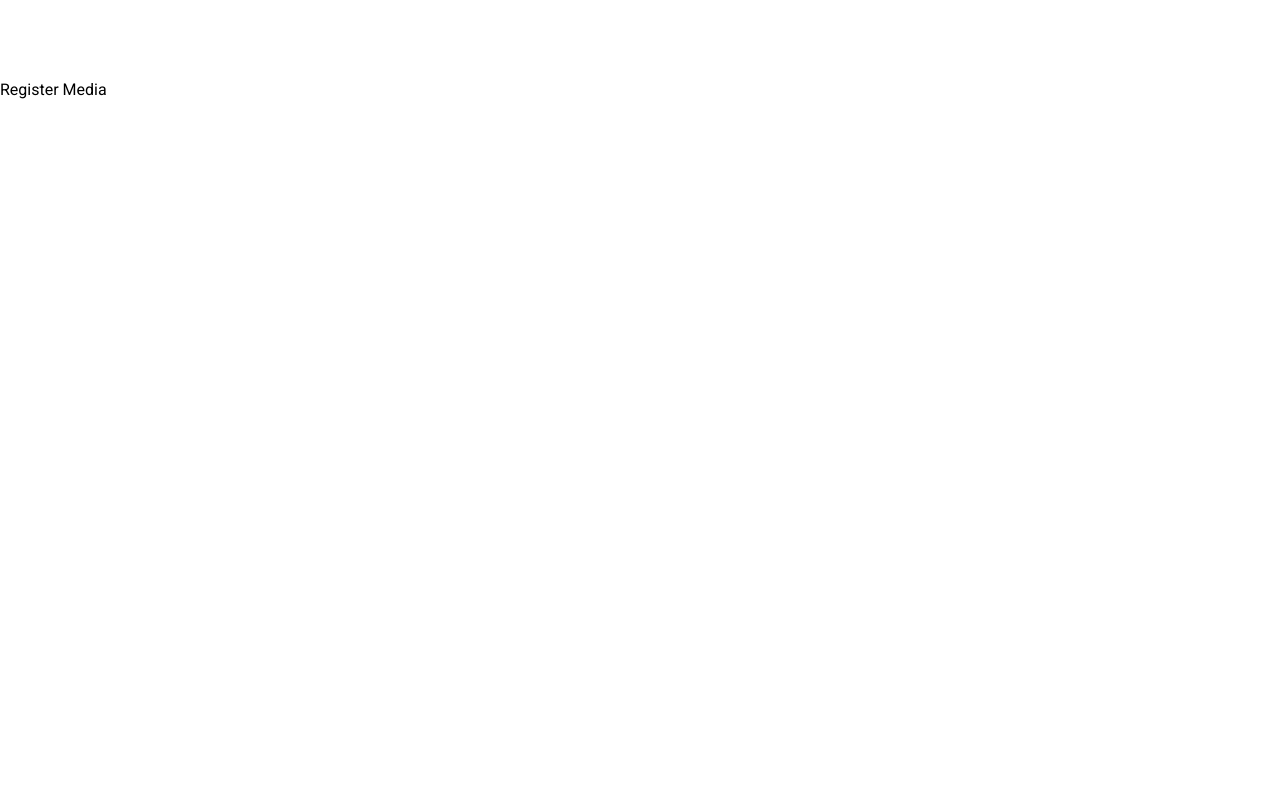
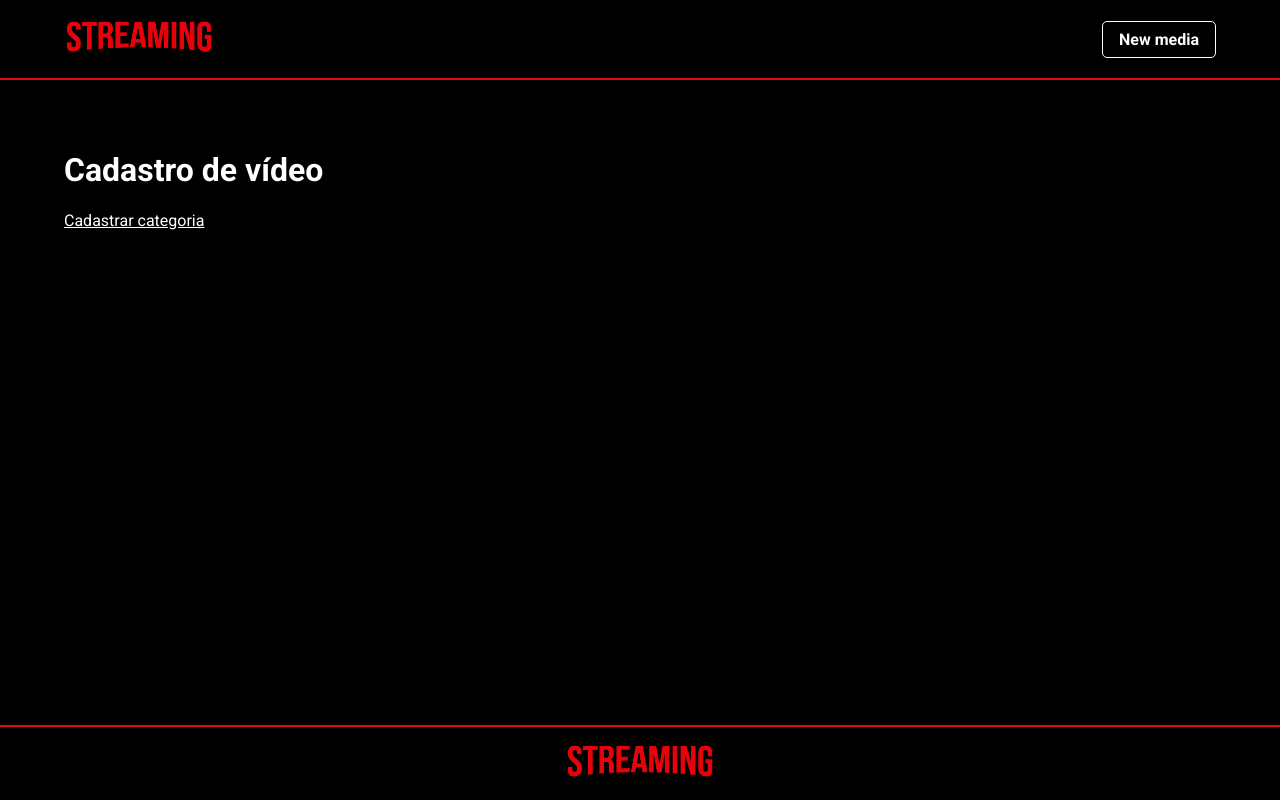
Before and after one commit to gabrielmaciel7/web-streaming, a React (Create React App) app: page /register/media in a window 1280 px wide. Built offline with nearby package versions, Linux system fonts and the light colour scheme.

Commit message:
create pages register

```diff
--- a/src/components/Menu/index.js
+++ b/src/components/Menu/index.js
@@ -1,4 +1,5 @@
 import React from "react";
+import { Link } from "react-router-dom";
 
 import "./styles.css";
 import Logo from "../../assets/img/logo.png";
@@ -7,11 +8,11 @@ import Button from "../Button";
 const Menu = () => {
   return (
     <nav className="Menu">
-      <a href="/">
+      <Link to="/">
         <img className="Logo" src={Logo} alt="Streaming logo" />
-      </a>
+      </Link>
 
-      <Button as="a" className="ButtonLink" href="/">
+      <Button as={Link} className="ButtonLink" to="/register/media">
         New media
       </Button>
     </nav>
--- /dev/null
+++ b/src/components/PageDefault/index.js
@@ -0,0 +1,22 @@
+import React from "react";
+import styled from "styled-components";
+
+import Menu from "../Menu";
+import Footer from "../Footer";
+
+const Main = styled.main`
+  background-color: var(--black);
+  color: var(--white);
+  flex: 1;
+  padding: 50px 5% 0;
+`;
+
+export default function PageDefault({ children }) {
+  return (
+    <>
+      <Menu />
+      <Main>{children}</Main>
+      <Footer />
+    </>
+  );
+}
--- a/src/index.css
+++ b/src/index.css
@@ -1,15 +1,15 @@
 * {
   box-sizing: border-box;
-  font-family: 'Roboto', sans-serif;
+  font-family: "Roboto", sans-serif;
 }
 
 :root {
-  --primary: #E40813;
+  --primary: #e40813;
   --black: #000000;
   --blackLighter: #303030;
-  --grayLight: #F5F5F5;
+  --grayLight: #f5f5f5;
   --grayMedium: #e5e5e5;
-  --white: #FFFFFF;
+  --white: #ffffff;
 }
 
 html,
@@ -21,3 +21,9 @@ body {
 a {
   color: inherit;
 }
+
+#root {
+  min-height: calc(100vh - var(--bodyPaddingTop));
+  display: flex;
+  flex-direction: column;
+}
--- a/src/index.js
+++ b/src/index.js
@@ -4,7 +4,8 @@ import { BrowserRouter, Switch, Route } from "react-router-dom";
 
 import "./index.css";
 import App from "./pages/Home/App";
-import RegisterMedia from "./pages/register/media";
+import RegisterCategory from "./pages/Register/Category";
+import RegisterMedia from "./pages/Register/Media";
 
 const Page404 = () => <div>Page not found.</div>;
 
@@ -13,6 +14,7 @@ ReactDOM.render(
     <Switch>
       <Route exact path="/" component={App} />
       <Route path="/register/media" component={RegisterMedia} />
+      <Route path="/register/category" component={RegisterCategory} />
       <Route component={Page404} />
     </Switch>
   </BrowserRouter>,
--- /dev/null
+++ b/src/pages/Register/Category/index.js
@@ -0,0 +1,14 @@
+import React from "react";
+import { Link } from "react-router-dom";
+
+import PageDefault from "../../../components/PageDefault";
+
+const RegisterCategory = () => {
+  return (
+    <PageDefault>
+      <h1>Cadastro de categoria</h1>
+    </PageDefault>
+  );
+};
+
+export default RegisterCategory;
--- /dev/null
+++ b/src/pages/Register/Media/index.js
@@ -0,0 +1,16 @@
+import React from "react";
+import { Link } from "react-router-dom";
+
+import PageDefault from "../../../components/PageDefault";
+
+const RegisterMedia = () => {
+  return (
+    <PageDefault>
+      <h1>Cadastro de vídeo</h1>
+
+      <Link to="/register/category">Cadastrar categoria</Link>
+    </PageDefault>
+  );
+};
+
+export default RegisterMedia;
--- a/src/pages/register/media/index.js
+++ /dev/null
@@ -1,5 +0,0 @@
-import React from "react";
-
-const RegisterMedia = () => <div>Register Media</div>;
-
-export default RegisterMedia;
```
